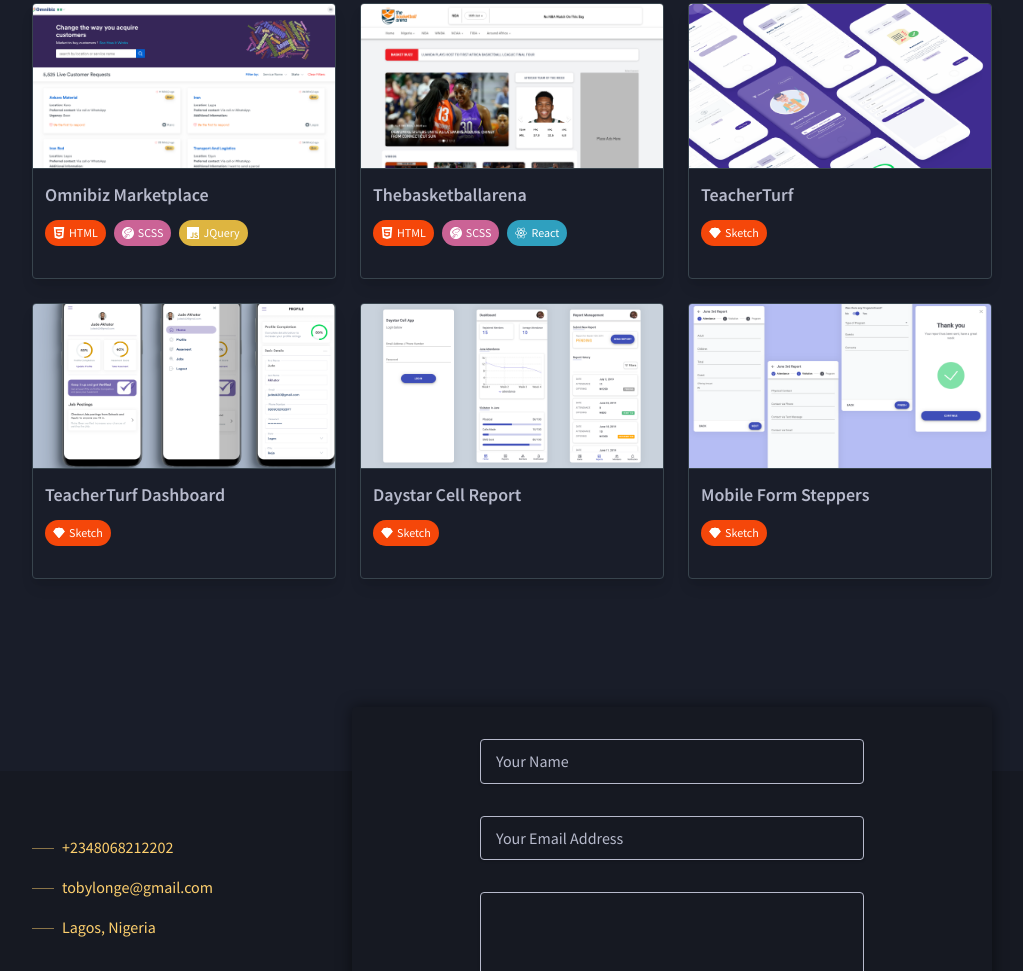
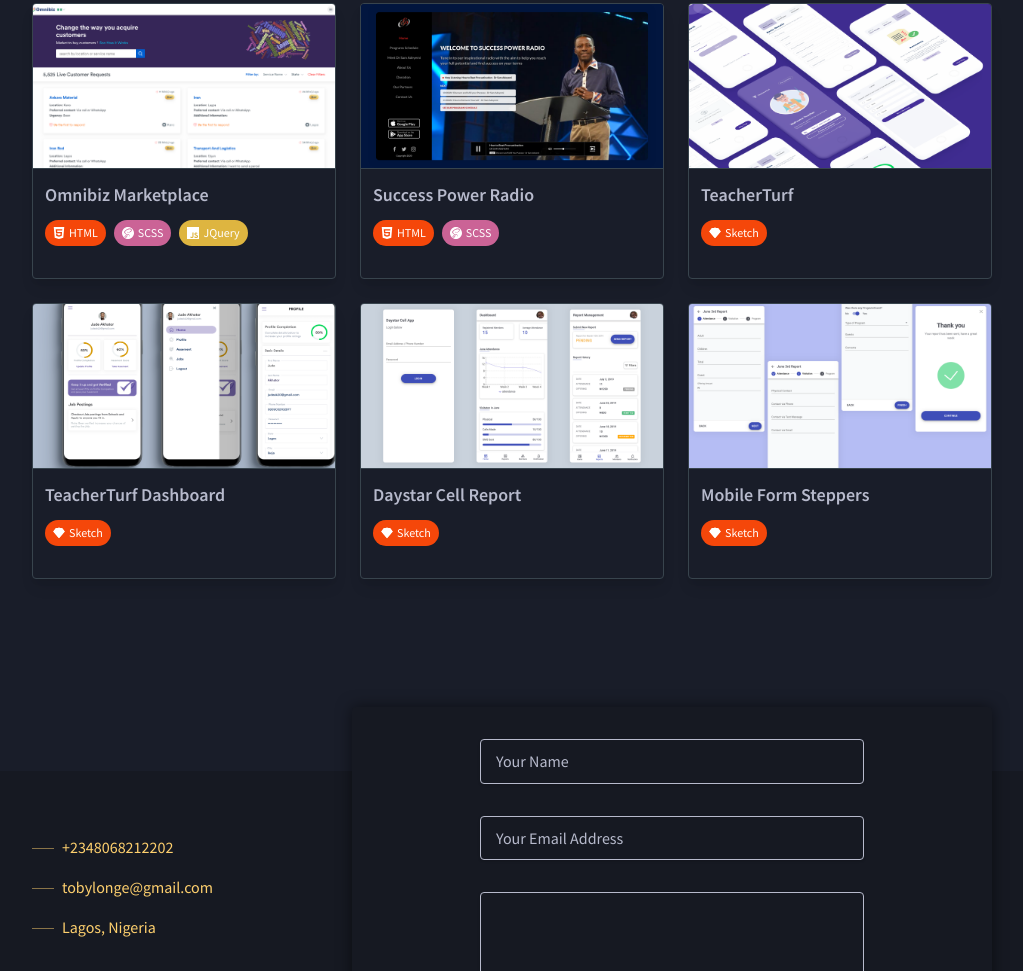
Before and after one commit to tobylonge/myportfolio, a Gatsby site: page / in a window 1280 px wide. Shown: the part 2095-3066 px from the top of the page, without its empty margins (128-1151 px from the left). Built offline with nearby package versions, Linux system fonts and the light colour scheme; Gatsby itself is replaced by a stand-in of ours.

Commit message:
added new project to portfolio

```diff
--- a/src/data/data.js
+++ b/src/data/data.js
@@ -117,9 +117,8 @@
   },
   {
     descId: 5,
-    descTitle: "Thebasketballarena",
-    descText:
-      "A platform you get African Basketball news and info of African decent conquering the NBA, WNBA and the Continent.",
+    descTitle: "Success Power Radio",
+    descText: "An online radio for an inspirational outfit",
     descLang: [
       {
         label: "HTML",
@@ -131,13 +130,13 @@
         color: "#CB6396",
         icon: <SCSSIcon height={12} width={12} color={"#ffffff"} />,
       },
-      {
-        label: "React",
-        color: "#2fa0bf",
-        icon: <ReactIcon height={12} width={12} color={"#ffffff"} />,
-      },
+      // {
+      //   label: "React",
+      //   color: "#2fa0bf",
+      //   icon: <ReactIcon height={12} width={12} color={"#ffffff"} />,
+      // },
     ],
-    descLink: "https://basketballarena.netlify.app",
+    descLink: "https://radio.successpower.org/",
     descType: 2,
   },
   {
--- a/src/sections/skills.js
+++ b/src/sections/skills.js
@@ -3,7 +3,7 @@
 
 const Skills = () => {
   const [skills] = useState([
-    { title: "UI/UX DESIGN (BLASMIQ, SKETCH, MARVEL)", percentage: "90%" },
+    { title: "UI/UX DESIGN (BLASMIQ, SKETCH, MARVEL)", percentage: "98%" },
     { title: "HTML", percentage: "98%" },
     { title: "CSS (SCSS, Bootstrap, Tailwindcss)", percentage: "98%" },
     { title: "JAVASCRIPT (ES6, REACT JS GATSBY JS)", percentage: "80%" },
```
Also changed, not shown: src/images/works/5-successpowerradio.png (added), src/images/works/5-thebasketballareana.png (deleted).
